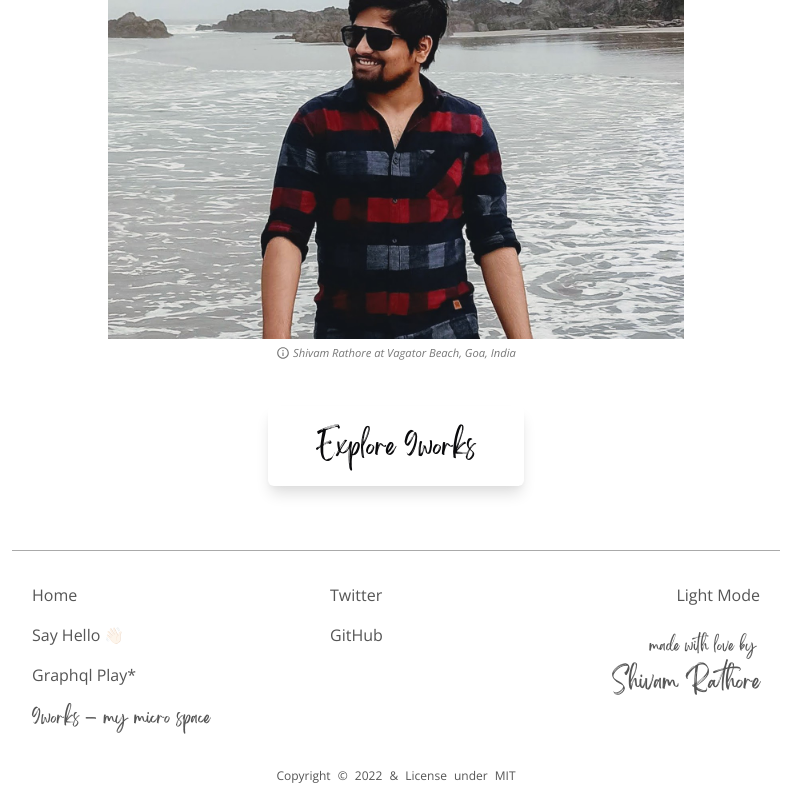
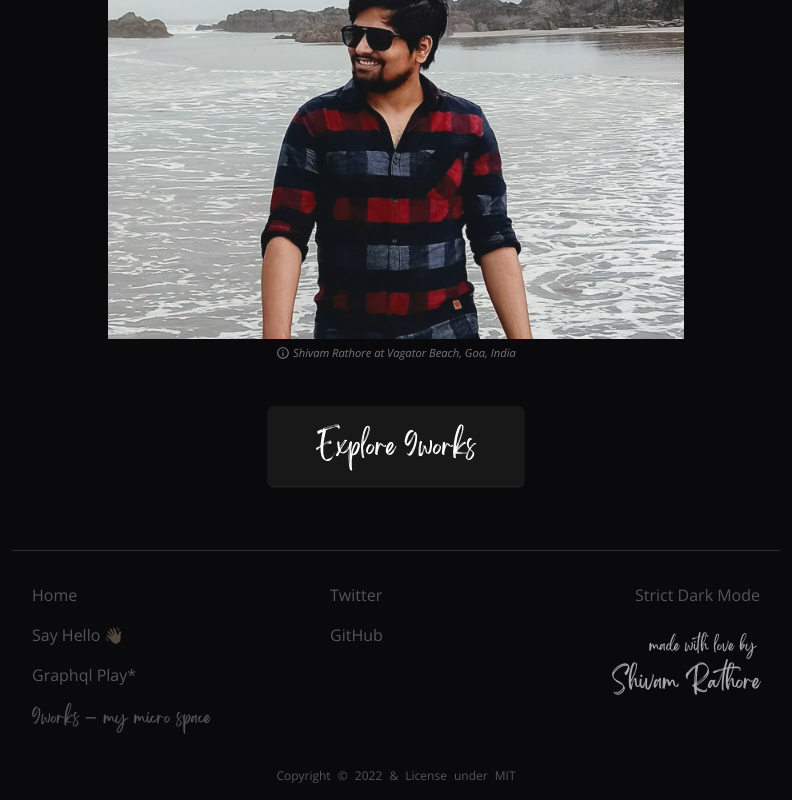
Before and after one commit to Shivam010/Shivam010, a Next.js app: page / in a window 1280 px wide. Shown: the part 1308-2108 px from the top of the page, without its empty margins (244-1036 px from the left). Built offline with nearby package versions, Linux system fonts and the light colour scheme.

Commit message:
fix build error due to @types/node

```diff
--- a/components/Footer.tsx
+++ b/components/Footer.tsx
@@ -57,7 +57,7 @@ export default function Footer() {
     let themeMode: string;
     if (mounted) {
         themeMode = resolvedTheme === 'dark' ? 'Dark' : 'Light';
-        themeMode = forcedTheme === 'dark' ? 'Dark' : themeMode;
+        themeMode = forcedTheme === 'dark' ? 'Strict Dark' : themeMode;
         themeMode += ' Mode';
         console.log(themeMode);
     }
--- a/components/Others.tsx
+++ b/components/Others.tsx
@@ -70,7 +70,7 @@ export function ImageWithDescription({
     fillProps(imageProps.title);
     return (
         <>
-            <Image {...imageProps} />
+            <Image alt="" {...imageProps} />
             <div className="px-8 mx-auto pb-1 text-center italic text-rang-400 text-[0.7rem] leading-[1rem]">
                 <svg
                     xmlns="http://www.w3.org/2000/svg"
--- a/package.json
+++ b/package.json
@@ -22,6 +22,7 @@
         "tailwindcss": "^3.0.8"
     },
     "devDependencies": {
+        "@types/node": "^17.0.13",
         "@types/react": "^17.0.38",
         "autoprefixer": "^10.4.1",
         "eslint": "7.32.0",
--- a/pages/index.tsx
+++ b/pages/index.tsx
@@ -163,7 +163,7 @@ export default function Home() {
 export function getStaticProps() {
     return {
         props: {
-            strictDarkMode: false,
+            strictDarkMode: true,
         },
     };
 }
```
Also changed, not shown: 1 other file (tests, documents, lock files or other folders).
